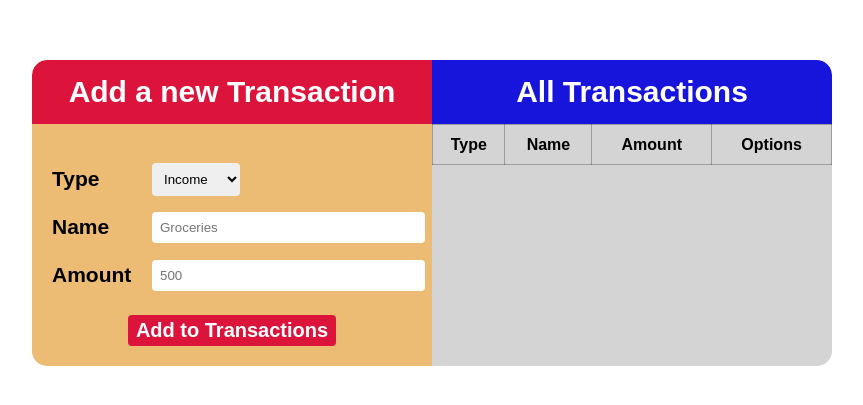
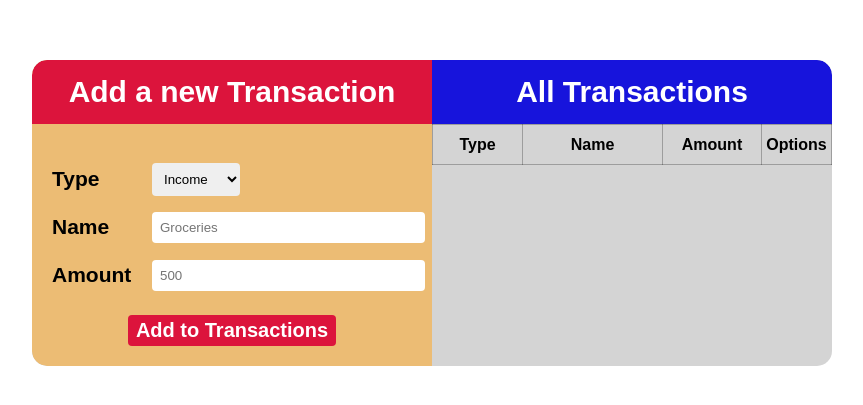
Before and after one commit to tarun-vasakam/Budget-Tracker, a plain HTML site: page index.html in a window 1280 px wide. Shown: the part 187-592 px from the top of the page, without its empty margins (208-1071 px from the left). Drawn offline with Linux system fonts and the light colour scheme.

Commit message:
Update index.html

```diff
--- a/index.html
+++ b/index.html
@@ -39,10 +39,10 @@
             <div class="right-row">
                 <table class="table">
                     <tr class="right-row">
-                        <th class="th">Type</th>
-                        <th class="th">Name</th>
-                        <th class="th">Amount</th>
-                        <th class="th">Options</th>
+                        <th class="type">Type</th>
+                        <th class="name">Name</th>
+                        <th class="amt">Amount</th>
+                        <th class="option">Options</th>
                     </tr>
                 </table>
             </div>
```
